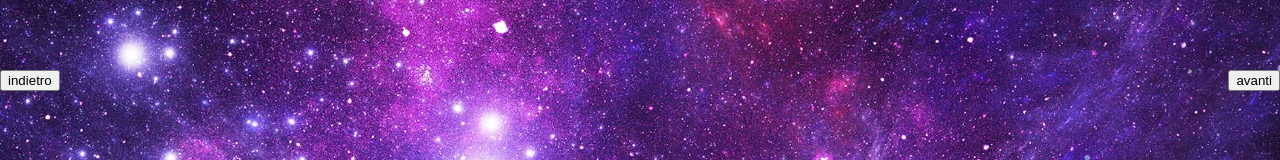
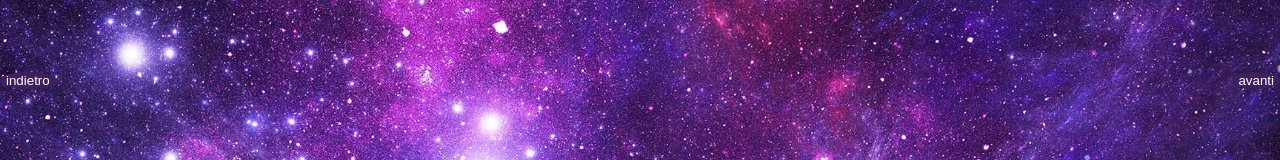
Before and after one commit to SimoneTedesco/GSAP-playground, a React (Create React App) app: page / in a window 1280 px wide. Shown: the part 256-416 px from the top of the page. Built offline with nearby package versions, Linux system fonts and the light colour scheme.

Commit message:
fixed rotation and button styles

```diff
--- a/src/App.css
+++ b/src/App.css
@@ -64,6 +64,18 @@ body {
   justify-content: space-between;
 }
 
+.buttons button {
+  /* width: 100%;
+  height: 100%; */
+  background: #40205c;
+  border-radius: 50%;
+  color: white;
+  /* position: absolute;
+  left: 0;
+  overflow: hidden; */
+  border: 0;
+}
+
 @keyframes App-logo-spin {
   from {
     transform: rotate(0deg);
--- a/src/App.jsx
+++ b/src/App.jsx
@@ -16,55 +16,18 @@ function App() {
     gsap.to(".planet-img", { rotate: deg, duration: 1 });
   };
   const goBack = () => {
-    setPlanetRotation(planetRotation - 90);
+    setPlanetRotation(planetRotation + 90);
   };
   const goForward = () => {
-    setPlanetRotation(planetRotation + 90);
+    setPlanetRotation(planetRotation - 90);
   };
   return (
     <div className="App">
       <header className="App-header">
         {/* <PlayState > */}
-        <Tween from={{ x: "100vw", y: "75vh" }} duration="2">
+        <Tween from={{ x: "100vw", y: "75vh" }} duration="2" ease="back">
           <h1 className="App-logo">SIMONE</h1>
         </Tween>
-        {/* </PlayState> */}
-        {/* <h1 className="App-logo">SIMONE</h1> */}
-        {/* <img src={logo} id="logo" className="App-logo" alt="logo" />
-        <p>
-          Edit <code>src/App.js</code> and save to reload.
-        </p>
-        <Tween
-          to={{ x: "200px", rotation: 180 }}
-          duration={2}
-          ease="back.out(1.7)"
-        >
-          <a
-            className="App-link"
-            target="_blank"
-            rel="noopener noreferrer"
-            onClick={() => moveLogo()}
-          >
-            Learn React
-          </a>
-        </Tween>
-        <a
-          className="App-link"
-          target="_blank"
-          rel="noopener noreferrer"
-          onClick={() => moveLogo()}
-        >
-          Learn React
-        </a>
-        <Tween
-          to={{ x: "200px", rotation: 180 }}
-          duration={2}
-          ease="back.out(1.7)"
-        >
-          <div
-            style={{ width: "100px", height: "100px", background: "#ccc" }}
-          />
-        </Tween> */}
       </header>
       <div className="buttons">
         <button onClick={goBack}>indietro</button>
```
